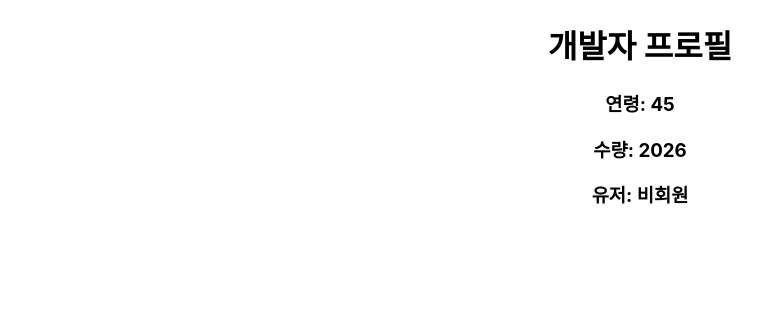
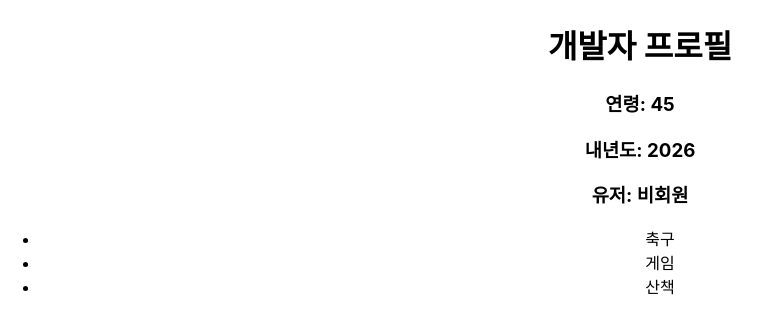
Before and after one commit to osparking/jb-react-app, a React (Create React App) app: page / in a window 1280 px wide. Shown: the top 334 px of the page, without its empty margins (0-771 px from the left). Built offline with nearby package versions, Linux system fonts and the light colour scheme; the HTML template or start-up script is replaced by a standard one.

Commit message:
accept func and call back func

```diff
--- a/src/Profile.jsx
+++ b/src/Profile.jsx
@@ -1,11 +1,22 @@
 import React from 'react';
 
-const Profile = ({age, num, isReged}) => {
+const Profile = ({age, num, isReged, hobbies, onHobbyClick}) => {
   return (
     <>
       <h3>연령: {age}</h3>
-      <h3>수량: {num + 1}</h3>
+      <h3>내년도: {num + 1}</h3>
       <h3>유저: {isReged ? "회원" : "비회원"}</h3>
+      <ul>
+        {hobbies.map((hobby, idx) => {
+          return (
+            <li
+              key={idx}
+              onClick={() => onHobbyClick(hobby)}>{hobby}
+            </li>
+          )
+        })}
+      </ul>
+
     </>
   );
 }
```
